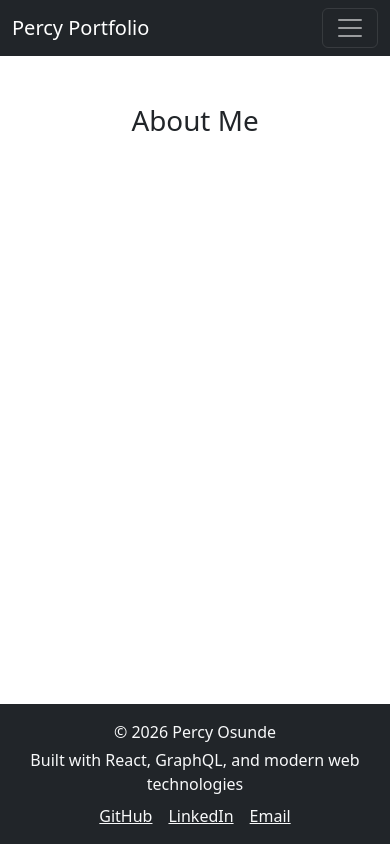
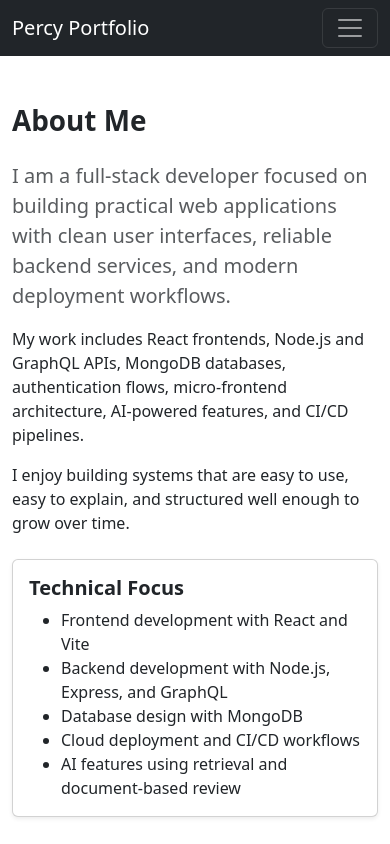
Before and after one commit to percyosag/portfolio, a React app: page /about in a window 390 px wide. Shown: the top 844 px of the page. Built offline with nearby package versions, Linux system fonts and the light colour scheme; the HTML template or start-up script is replaced by a standard one.

Commit message:
Add about and contact page content

```diff
--- a/package.json
+++ b/package.json
@@ -14,6 +14,7 @@
     "react": "^19.2.5",
     "react-bootstrap": "^2.10.10",
     "react-dom": "^19.2.5",
+    "react-icons": "^5.6.0",
     "react-router-dom": "^7.14.2"
   },
   "devDependencies": {
--- a/src/components/Footer.jsx
+++ b/src/components/Footer.jsx
@@ -1,34 +1,41 @@
 import { Container } from "react-bootstrap";
+import { FaLinkedin, FaGithub, FaEnvelope } from "react-icons/fa";
 
 function Footer() {
   return (
-    <footer className="bg-dark text-light py-3 mt-auto">
-      <Container className="text-center">
-        <p className="mb-1">© {new Date().getFullYear()} Percy Osunde</p>
+    <footer className="bg-dark text-light py-4 mt-auto">
+      <Container className="d-flex flex-column flex-md-row justify-content-between align-items-center">
+        {/* LEFT SIDE */}
+        <div className="mb-3 mb-md-0 text-center text-md-start">
+          © {new Date().getFullYear()} Percy Osunde
+          <br />
+          <span className="text-muted">
+            Built with React, GraphQL, and modern web technologies
+          </span>
+        </div>
 
-        <p className="mb-2">
-          Built with React, GraphQL, and modern web technologies
-        </p>
-
-        <div>
+        {/* RIGHT SIDE (ICONS) */}
+        <div className="d-flex gap-4 fs-4">
           <a
             href="https://github.com/percyosag"
             target="_blank"
-            className="text-light me-3"
+            rel="noopener noreferrer"
+            className="text-light"
           >
-            GitHub
+            <FaGithub />
           </a>
 
           <a
             href="https://www.linkedin.com/in/percy-osag"
             target="_blank"
-            className="text-light me-3"
+            rel="noopener noreferrer"
+            className="text-light"
           >
-            LinkedIn
+            <FaLinkedin />
           </a>
 
           <a href="mailto:percybuilder@gmail.com" className="text-light">
-            Email
+            <FaEnvelope />
           </a>
         </div>
       </Container>
--- a/src/index.css
+++ b/src/index.css
@@ -1,111 +1,12 @@
-:root {
-  --text: #6b6375;
-  --text-h: #08060d;
-  --bg: #fff;
-  --border: #e5e4e7;
-  --code-bg: #f4f3ec;
-  --accent: #aa3bff;
-  --accent-bg: rgba(170, 59, 255, 0.1);
-  --accent-border: rgba(170, 59, 255, 0.5);
-  --social-bg: rgba(244, 243, 236, 0.5);
-  --shadow:
-    rgba(0, 0, 0, 0.1) 0 10px 15px -3px, rgba(0, 0, 0, 0.05) 0 4px 6px -2px;
-
-  --sans: system-ui, 'Segoe UI', Roboto, sans-serif;
-  --heading: system-ui, 'Segoe UI', Roboto, sans-serif;
-  --mono: ui-monospace, Consolas, monospace;
-
-  font: 18px/145% var(--sans);
-  letter-spacing: 0.18px;
-  color-scheme: light dark;
-  color: var(--text);
-  background: var(--bg);
-  font-synthesis: none;
-  text-rendering: optimizeLegibility;
-  -webkit-font-smoothing: antialiased;
-  -moz-osx-font-smoothing: grayscale;
-
-  @media (max-width: 1024px) {
-    font-size: 16px;
-  }
-}
-
-@media (prefers-color-scheme: dark) {
-  :root {
-    --text: #9ca3af;
-    --text-h: #f3f4f6;
-    --bg: #16171d;
-    --border: #2e303a;
-    --code-bg: #1f2028;
-    --accent: #c084fc;
-    --accent-bg: rgba(192, 132, 252, 0.15);
-    --accent-border: rgba(192, 132, 252, 0.5);
-    --social-bg: rgba(47, 48, 58, 0.5);
-    --shadow:
-      rgba(0, 0, 0, 0.4) 0 10px 15px -3px, rgba(0, 0, 0, 0.25) 0 4px 6px -2px;
-  }
-
-  #social .button-icon {
-    filter: invert(1) brightness(2);
-  }
-}
-
 body {
   margin: 0;
 }
 
-#root {
-  width: 1126px;
-  max-width: 100%;
-  margin: 0 auto;
-  text-align: center;
-  border-inline: 1px solid var(--border);
-  min-height: 100svh;
-  display: flex;
-  flex-direction: column;
-  box-sizing: border-box;
+footer a {
+  transition: 0.3s;
 }
 
-h1,
-h2 {
-  font-family: var(--heading);
-  font-weight: 500;
-  color: var(--text-h);
+footer a:hover {
+  color: #0d6efd !important;
+  transform: translateY(-2px);
 }
-
-h1 {
-  font-size: 56px;
-  letter-spacing: -1.68px;
-  margin: 32px 0;
-  @media (max-width: 1024px) {
-    font-size: 36px;
-    margin: 20px 0;
-  }
-}
-h2 {
-  font-size: 24px;
-  line-height: 118%;
-  letter-spacing: -0.24px;
-  margin: 0 0 8px;
-  @media (max-width: 1024px) {
-    font-size: 20px;
-  }
-}
-p {
-  margin: 0;
-}
-
-code,
-.counter {
-  font-family: var(--mono);
-  display: inline-flex;
-  border-radius: 4px;
-  color: var(--text-h);
-}
-
-code {
-  font-size: 15px;
-  line-height: 135%;
-  padding: 4px 8px;
-  background: var(--code-bg);
-}
--- a/src/main.jsx
+++ b/src/main.jsx
@@ -3,6 +3,7 @@
 import App from "./App.jsx";
 import { BrowserRouter } from "react-router-dom";
 import "bootstrap/dist/css/bootstrap.min.css";
+import "./index.css";
 
 ReactDOM.createRoot(document.getElementById("root")).render(
   <BrowserRouter>
--- a/src/pages/About.jsx
+++ b/src/pages/About.jsx
@@ -1,4 +1,45 @@
+import { Container, Row, Col, Card } from "react-bootstrap";
+
 function About() {
-  return <h1 className="text-center mt-5">About Me</h1>;
+  return (
+    <Container className="py-5">
+      <Row className="justify-content-center">
+        <Col lg={8}>
+          <h1 className="fw-bold mb-4">About Me</h1>
+
+          <p className="lead text-muted">
+            I am a full-stack developer focused on building practical web
+            applications with clean user interfaces, reliable backend services,
+            and modern deployment workflows.
+          </p>
+
+          <p>
+            My work includes React frontends, Node.js and GraphQL APIs, MongoDB
+            databases, authentication flows, micro-frontend architecture,
+            AI-powered features, and CI/CD pipelines.
+          </p>
+
+          <p>
+            I enjoy building systems that are easy to use, easy to explain, and
+            structured well enough to grow over time.
+          </p>
+
+          <Card className="mt-4 shadow-sm">
+            <Card.Body>
+              <h5 className="fw-bold">Technical Focus</h5>
+              <ul className="mb-0">
+                <li>Frontend development with React and Vite</li>
+                <li>Backend development with Node.js, Express, and GraphQL</li>
+                <li>Database design with MongoDB</li>
+                <li>Cloud deployment and CI/CD workflows</li>
+                <li>AI features using retrieval and document-based review</li>
+              </ul>
+            </Card.Body>
+          </Card>
+        </Col>
+      </Row>
+    </Container>
+  );
 }
+
 export default About;
--- a/src/pages/Contact.jsx
+++ b/src/pages/Contact.jsx
@@ -1,4 +1,58 @@
+import { Container, Row, Col, Card, Button } from "react-bootstrap";
+import { FaEnvelope, FaGithub, FaLinkedin } from "react-icons/fa";
+
 function Contact() {
-  return <h1 className="text-center mt-5">Contact</h1>;
+  return (
+    <Container className="py-5">
+      <Row className="justify-content-center">
+        <Col lg={8}>
+          <h1 className="fw-bold mb-3">Contact</h1>
+
+          <p className="text-muted mb-4">
+            I am open to software development opportunities, internships,
+            collaboration, and project discussions.
+          </p>
+
+          <Card className="shadow-sm">
+            <Card.Body>
+              <div className="d-grid gap-3">
+                <Button
+                  href="mailto:percybuilder@gmail.com"
+                  variant="primary"
+                  className="d-flex align-items-center justify-content-center gap-2"
+                >
+                  <FaEnvelope />
+                  Email Me
+                </Button>
+
+                <Button
+                  href="https://github.com/percyosag"
+                  target="_blank"
+                  rel="noopener noreferrer"
+                  variant="outline-dark"
+                  className="d-flex align-items-center justify-content-center gap-2"
+                >
+                  <FaGithub />
+                  GitHub
+                </Button>
+
+                <Button
+                  href="https://www.linkedin.com/in/percy-osag"
+                  target="_blank"
+                  rel="noopener noreferrer"
+                  variant="outline-primary"
+                  className="d-flex align-items-center justify-content-center gap-2"
+                >
+                  <FaLinkedin />
+                  LinkedIn
+                </Button>
+              </div>
+            </Card.Body>
+          </Card>
+        </Col>
+      </Row>
+    </Container>
+  );
 }
+
 export default Contact;
```
Also changed, not shown: 1 other file (tests, documents, lock files or other folders).
